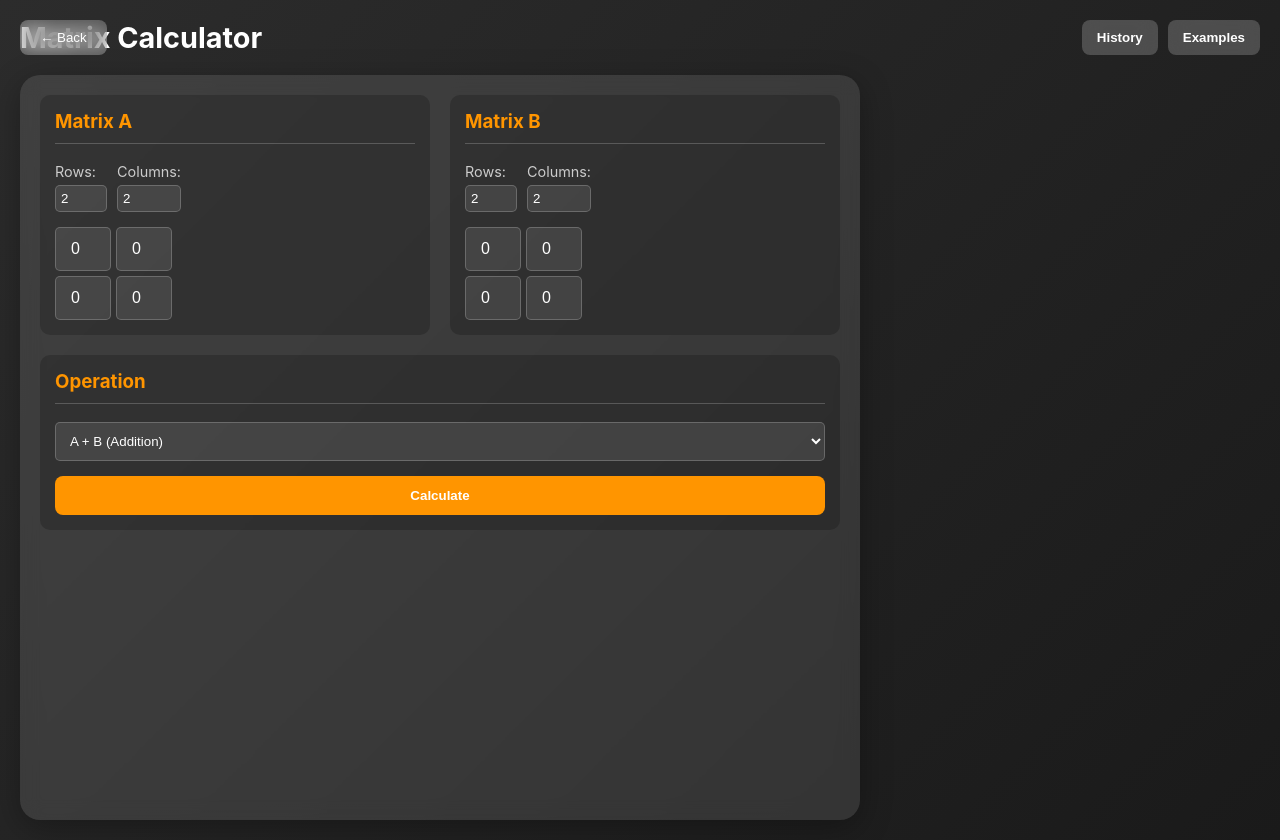
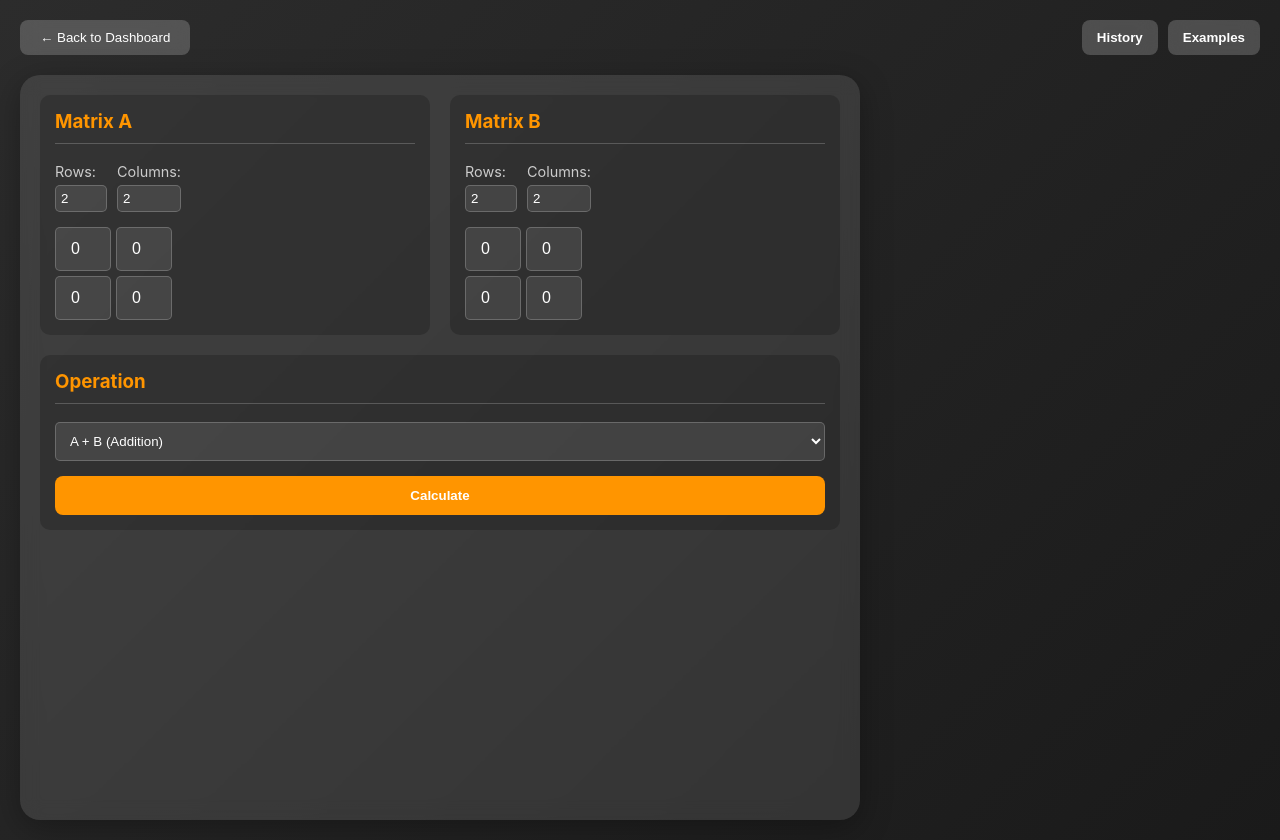
Before and after one commit to UnkowwnPhysics/Calculator, a React (Vite) app: page /matrix-calculator in a window 1280 px wide. Built offline with nearby package versions, Linux system fonts and the light colour scheme.

Commit message:
Update Matrix.tsx

```diff
--- a/src/assets/components/Matrix.tsx
+++ b/src/assets/components/Matrix.tsx
@@ -350,9 +350,8 @@ const MatrixCalculator: React.FC = () => {
     <div className="matrix-calculator-container">
       <div className="matrix-header">
         <button className="back-button" onClick={() => navigate("/dashboard")}>
-          ← Back
+          ← Back to Dashboard
         </button>
-        <h2>Matrix Calculator</h2>
         <div className="header-buttons">
           <button
             className={`toggle-btn ${showHistory ? "active" : ""}`}
```
